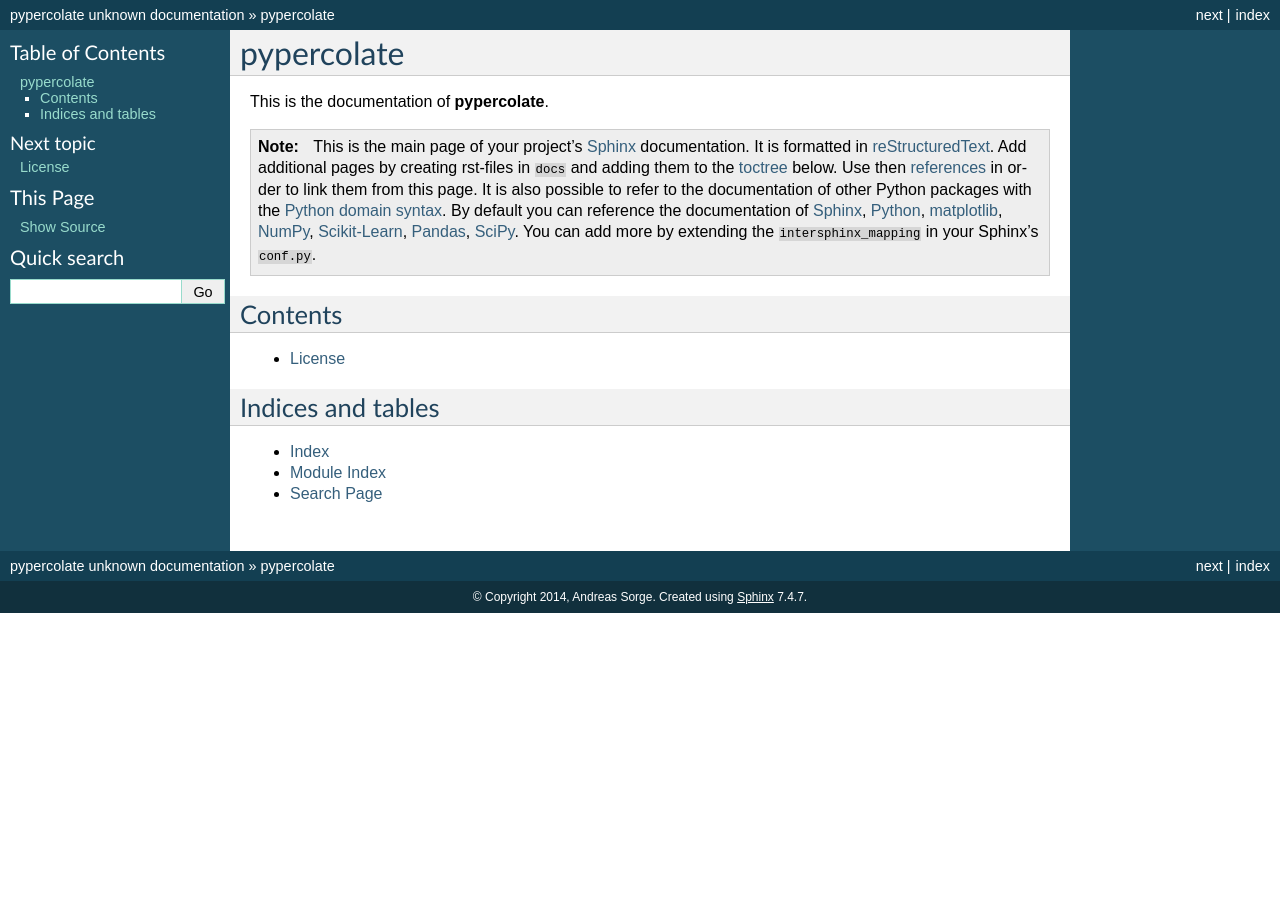
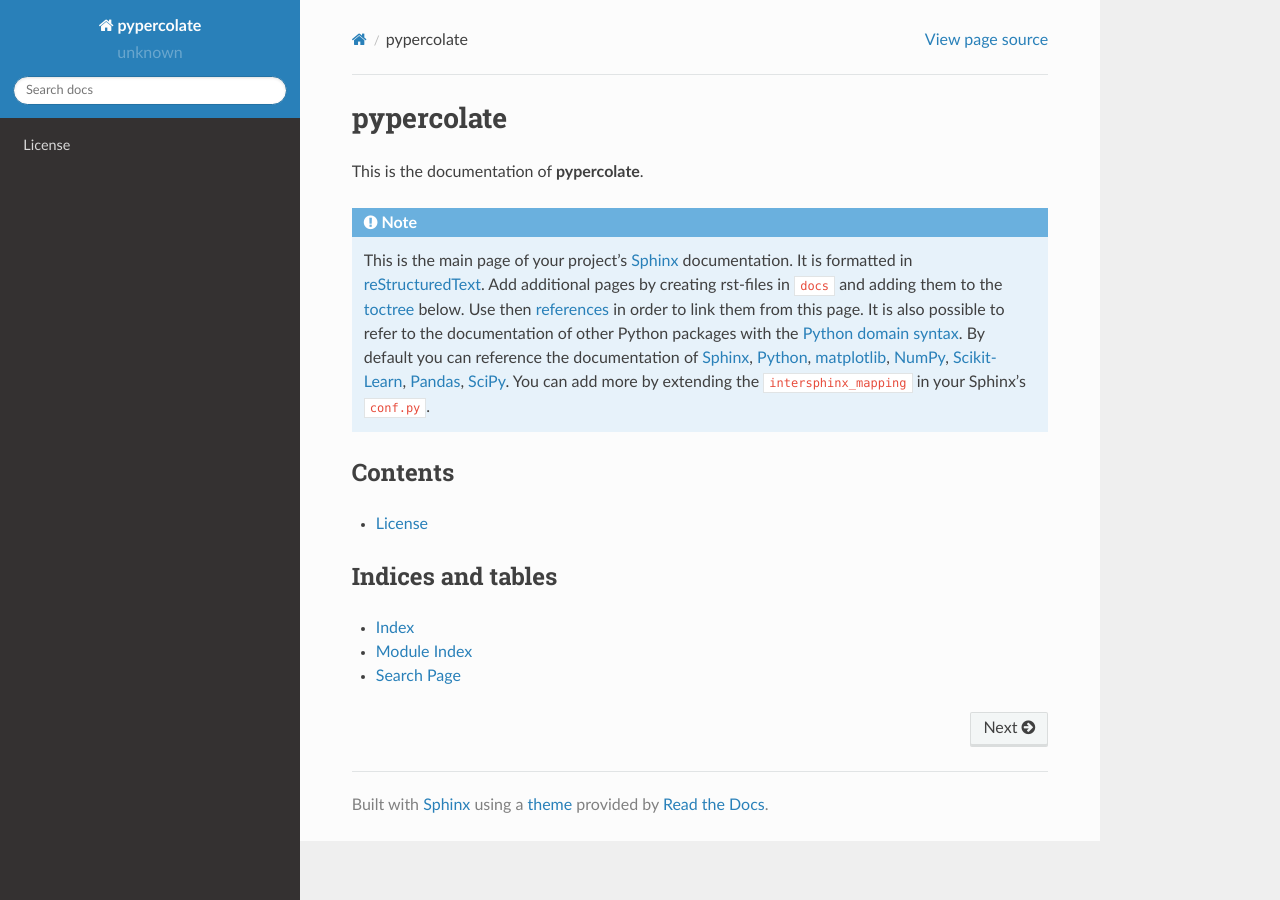
Before and after one commit to andsor/pypercolate, a Sphinx documentation site: the page built from docs/index.rst, in a window 1280 px wide. Built offline with Sphinx 7.4.7 and the Read the Docs theme 2.0.0, drawn with Linux system fonts in a browser that asks for light colours; formulas are drawn with MathJax 3; pages that are not in the unit, such as notebooks, are missing from menus; part of the change alters nothing that is shown.

```diff
--- a/docs/conf.py
+++ b/docs/conf.py
@@ -20,7 +20,7 @@ __location__ = os.path.join(os.getcwd(), os.path.dirname(
 import subprocess
 
 output_dir = os.path.join(__location__, "../docs/_rst")
-module_dir = os.path.join(__location__, "../pypercolate")
+module_dir = os.path.join(__location__, "../percolate")
 cmd_line_template = "sphinx-apidoc -f -o {outputdir} {moduledir}"
 cmd_line = cmd_line_template.format(outputdir=output_dir, moduledir=module_dir)
 subprocess.call(cmd_line, shell=True)
@@ -38,9 +38,21 @@ subprocess.call(cmd_line, shell=True)
 
 # Add any Sphinx extension module names here, as strings. They can be extensions
 # coming with Sphinx (named 'sphinx.ext.*') or your custom ones.
-extensions = ['sphinx.ext.autodoc', 'sphinx.ext.intersphinx', 'sphinx.ext.todo',
-              'sphinx.ext.autosummary', 'sphinx.ext.viewcode', 'sphinx.ext.coverage',
-              'sphinx.ext.doctest', 'sphinx.ext.ifconfig', 'sphinx.ext.pngmath']
+extensions = [
+    'sphinx.ext.autodoc',
+    'sphinx.ext.autosummary',
+    'sphinx.ext.doctest',
+    'sphinx.ext.intersphinx',
+    'sphinx.ext.todo',
+    'sphinx.ext.coverage',
+    'sphinx.ext.mathjax',
+    'sphinx.ext.ifconfig',
+    'sphinx.ext.viewcode',
+    'sphinxcontrib.bibtex',
+    'sphinxcontrib.napoleon',
+]
+
+autosummary_generate = True
 
 # Add any paths that contain templates here, relative to this directory.
 templates_path = ['_templates']
@@ -110,6 +122,17 @@ pygments_style = 'sphinx'
 # The theme to use for HTML and HTML Help pages.  See the documentation for
 # a list of builtin themes.
 html_theme = 'default'
+# on_rtd is whether we are on readthedocs.org, this line of code grabbed from
+# docs.readthedocs.org
+on_rtd = os.environ.get('READTHEDOCS', None) == 'True'
+
+if not on_rtd:  # only import and set the theme if we're building docs locally
+    import sphinx_rtd_theme
+    html_theme = 'sphinx_rtd_theme'
+    html_theme_path = [sphinx_rtd_theme.get_html_theme_path()]
+
+# otherwise, readthedocs.org uses their theme by default, so no need to specify
+# it
 
 # Theme options are theme-specific and customize the look and feel of a theme
 # further.  For a list of options available for each theme, see the
@@ -176,7 +199,7 @@ html_static_path = ['_static']
 # html_show_sphinx = True
 
 # If true, "(C) Copyright ..." is shown in the HTML footer. Default is True.
-# html_show_copyright = True
+html_show_copyright = False
 
 # If true, an OpenSearch description file will be output, and all pages will
 # contain a <link> tag referring to it.  The value of this option must be the
@@ -193,21 +216,21 @@ htmlhelp_basename = 'percolate-doc'
 # -- Options for LaTeX output --------------------------------------------------
 
 latex_elements = {
-# The paper size ('letterpaper' or 'a4paper').
-# 'papersize': 'letterpaper',
+    # The paper size ('letterpaper' or 'a4paper').
+    'papersize': 'a4paper',
 
-# The font size ('10pt', '11pt' or '12pt').
-# 'pointsize': '10pt',
+    # The font size ('10pt', '11pt' or '12pt').
+    'pointsize': '12pt',
 
-# Additional stuff for the LaTeX preamble.
-# 'preamble': '',
+    # Additional stuff for the LaTeX preamble.
+    'preamble': r'\usepackage{amsmath,amssymb}',
 }
 
 # Grouping the document tree into LaTeX files. List of tuples
 # (source start file, target name, title, author, documentclass [howto/manual]).
 latex_documents = [
-  ('index', 'user_guide.tex', u'pypercolate Documentation',
-   u'Andreas Sorge', 'manual'),
+    ('index', 'user_guide.tex', u'pypercolate Documentation',
+        u'Andreas Sorge', 'manual'),
 ]
 
 # The name of an image file (relative to this directory) to place at the top of
```
